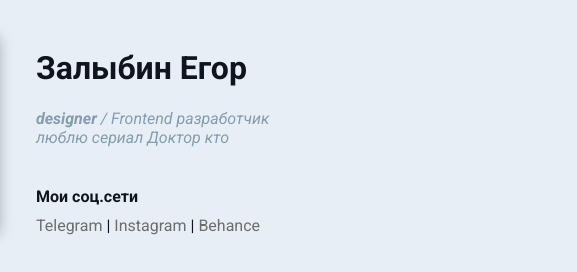
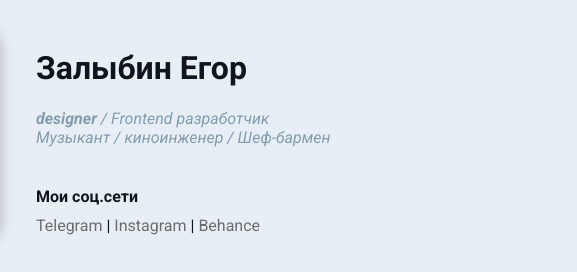
Before and after one commit to MaysoNBanG/mycard, a plain HTML site: page index.html in a window 1280 px wide. Shown: the top 272 px of the page, 469-1046 px from the left. Drawn offline with Linux system fonts and the light colour scheme.

Commit message:
Add files via upload

```diff
--- a/index.html
+++ b/index.html
@@ -14,7 +14,7 @@
           <div class="info-text">
             <h1>Залыбин Егор</h1>
             <p><strong>designer</strong> / Frontend разработчик</p>
-            <p>люблю сериал Доктор кто</p>
+            <p>Музыкант / киноинженер / Шеф-бармен</p>
 
             <h4>Мои соц.сети</h4>
 
```
